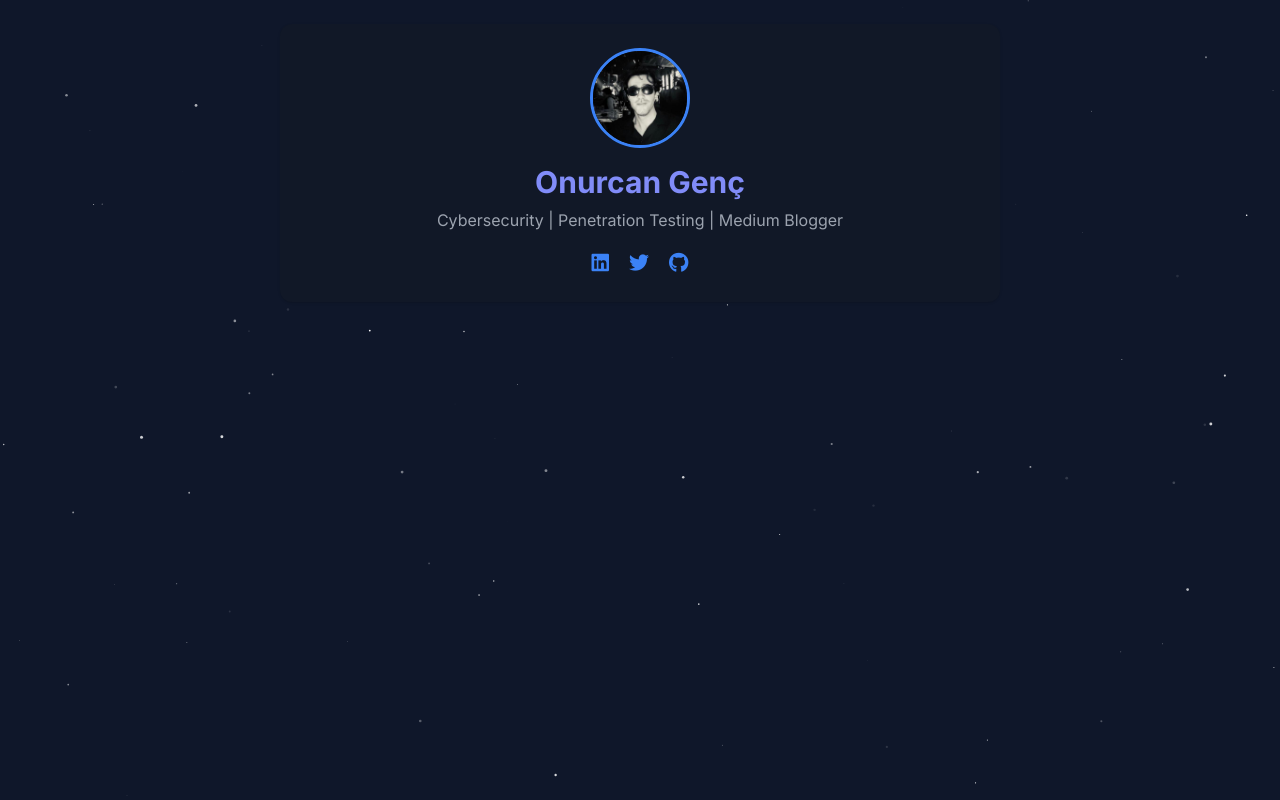
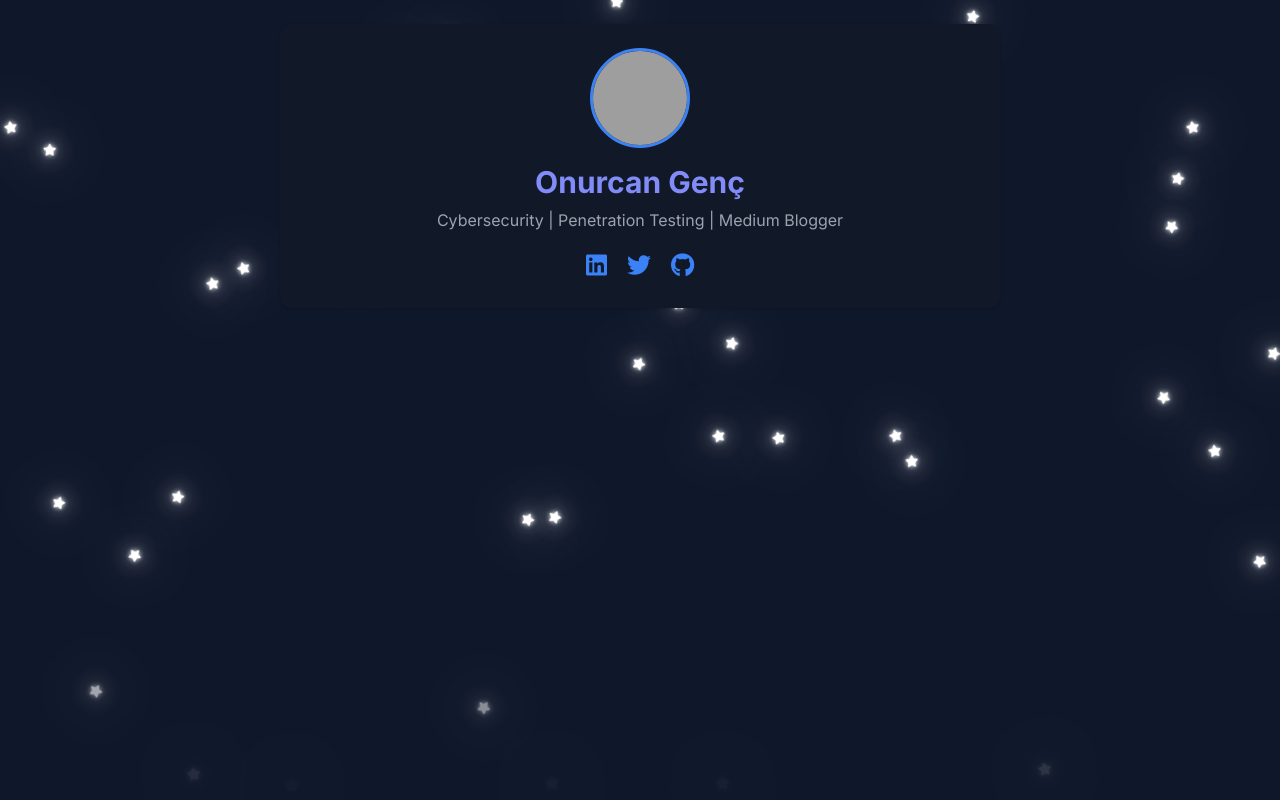
Before and after one commit to onurcangnc/medium_feed_site, a Python web app: template templates/index.html.j2 in a window 1280 px wide. Run offline with Jinja, Linux system fonts and the light colour scheme; the template is opened without the code that fills it, so the values that code supplies are empty; some libraries are stand-ins or nearby versions; grey boxes are pictures that could not be loaded.

Commit message:
frontend adjustements2

```diff
--- a/templates/index.html.j2
+++ b/templates/index.html.j2
@@ -1,34 +1,59 @@
 <!DOCTYPE html>
 <html lang="en" class="dark">
 <head>
-  <meta charset="UTF-8" />
-  <meta name="viewport" content="width=device-width, initial-scale=1.0" />
+  <meta charset="UTF-8">
+  <meta name="viewport" content="width=device-width, initial-scale=1.0">
   <title>{{ site_title }}</title>
 
+  <!-- SEO Meta -->
   <meta name="description" content="Brief descriptions of Onurcan Genç's Medium articles." />
-  <meta name="robots" content="index, follow" />
   <meta property="og:title" content="{{ site_title }}">
   <meta property="og:description" content="Summaries of Onurcan Genç's latest Medium blog posts.">
   <meta property="og:type" content="website">
   <meta property="og:url" content="https://writeup.onurcangenc.com.tr/">
   <meta property="og:image" content="https://writeup.onurcangenc.com.tr/preview.jpg">
 
-  <!-- Tailwind + Fonts -->
+  <!-- Styles & Icons -->
   <link href="https://cdn.jsdelivr.net/npm/tailwindcss@2.2.19/dist/tailwind.min.css" rel="stylesheet">
   <link href="https://fonts.googleapis.com/css2?family=Inter:wght@400;600;700&display=swap" rel="stylesheet">
-  <script src="https://kit.fontawesome.com/a076d05399.js" crossorigin="anonymous"></script>
+  <link rel="stylesheet" href="https://cdnjs.cloudflare.com/ajax/libs/font-awesome/6.5.1/css/all.min.css" crossorigin="anonymous" />
 
   <style>
+    * {
+      margin: 0;
+      padding: 0;
+      box-sizing: border-box;
+    }
     body {
       font-family: 'Inter', sans-serif;
-      background-color: #0f172a;
+      background: #0f172a;
+      min-height: 100vh;
+      overflow-x: hidden;
       position: relative;
     }
-    canvas#stars {
-      position: fixed;
-      top: 0;
-      left: 0;
-      z-index: -1;
+    .star {
+      position: absolute;
+      top: -20px;
+      color: #fff;
+      animation: animate 5s linear forwards;
+    }
+    .star::before {
+      content: "\f005";
+      font-family: FontAwesome;
+      text-shadow: 0 0 5px #fff, 0 0 20px #fff, 0 0 50px #fff;
+    }
+    @keyframes animate {
+      0% {
+        transform: translateY(0) rotate(0deg);
+        opacity: 1;
+      }
+      80% {
+        opacity: 1;
+      }
+      100% {
+        transform: translateY(100vh) rotate(360deg);
+        opacity: 0;
+      }
     }
     .profile-pic {
       width: 100px;
@@ -40,61 +65,53 @@
     .social-icons a {
       margin: 0 10px;
       color: #3b82f6;
-      font-size: 1.25rem;
+      font-size: 1.5rem;
       transition: color 0.3s;
     }
     .social-icons a:hover {
       color: #60a5fa;
     }
   </style>
+</head>
+<body class="text-gray-100">
 
-  <!-- Google AdSense -->
-  <script async src="https://pagead2.googlesyndication.com/pagead/js/adsbygoogle.js?client=ca-pub-XXXXXXXXXXXX" crossorigin="anonymous"></script>
-</head>
-<body class="text-gray-100 leading-normal tracking-normal">
+  <!-- Falling stars -->
+  <script>
+    function stars() {
+      const e = document.createElement("div");
+      e.setAttribute("class", "star");
+      document.body.appendChild(e);
+      e.style.left = Math.random() * window.innerWidth + "px";
+      const size = Math.random() * 12;
+      const duration = 2 + Math.random() * 3;
+      e.style.fontSize = 12 + "px";
+      e.style.animationDuration = duration + "s";
+      setTimeout(() => e.remove(), 5000);
+    }
+    setInterval(stars, 80); // Limit frequency for performance
+  </script>
 
-  <!-- Stars Background -->
-  <canvas id="stars" class="w-full h-full"></canvas>
-
-  <div class="max-w-3xl mx-auto p-6">
-    <!-- Header Section -->
+  <div class="max-w-3xl mx-auto p-6 relative z-10">
     <div class="bg-gray-900 p-6 rounded-xl shadow text-center mb-10">
-      <img src="/static/profile.jpg" alt="Onurcan Genç" class="profile-pic mx-auto mb-4">
+      <img src="/static/profile.png" alt="Onurcan Genç" class="profile-pic mx-auto mb-4">
       <h1 class="text-3xl font-bold text-indigo-400">Onurcan Genç</h1>
       <p class="text-gray-400 mt-2">Cybersecurity | Penetration Testing | Medium Blogger</p>
       <div class="social-icons flex justify-center mt-4">
-        <a href="https://linkedin.com/in/onurcangenc" target="_blank"><i class="fab fa-linkedin"></i></a>
-        <a href="https://twitter.com/onurcangenc" target="_blank"><i class="fab fa-twitter"></i></a>
+        <a href="https://www.linkedin.com/in/onurcangnc/" target="_blank"><i class="fab fa-linkedin"></i></a>
+        <a href="https://x.com/onurcangenc1999" target="_blank"><i class="fab fa-twitter"></i></a>
         <a href="https://github.com/onurcangnc" target="_blank"><i class="fab fa-github"></i></a>
       </div>
     </div>
 
-    <!-- Blog Posts -->
     {% for post in posts %}
-      <div class="bg-gray-800 p-6 rounded-xl mb-8 shadow hover:shadow-2xl transition border border-gray-700">
-        <h2 class="text-2xl font-semibold mb-1 text-white">{{ post.title }}</h2>
+      <div class="bg-gray-800 p-6 rounded-xl mb-8 shadow hover:shadow-2xl border border-gray-700">
+        <h2 class="text-2xl font-semibold text-white mb-1">{{ post.title }}</h2>
         <p class="text-sm text-gray-400">{{ post.published }}</p>
         <p class="mt-2 text-gray-300">{{ post.summary | striptags }}</p>
         <a href="{{ post.link }}" target="_blank" class="text-indigo-400 hover:underline inline-block mt-3">Medium'da oku →</a>
       </div>
-
-      {% if loop.index % 3 == 0 %}
-        <!-- Google AdSense Banner -->
-        <div class="my-8" role="complementary" aria-label="Advertisement">
-          <ins class="adsbygoogle"
-               style="display:block"
-               data-ad-client="ca-pub-XXXXXXXXXXXX"
-               data-ad-slot="1234567890"
-               data-ad-format="auto"
-               data-full-width-responsive="true"></ins>
-          <script>
-            (adsbygoogle = window.adsbygoogle || []).push({});
-          </script>
-        </div>
-      {% endif %}
     {% endfor %}
 
-    <!-- Pagination -->
     <div class="flex justify-between mt-10 text-sm">
       {% if current_page > 1 %}
         <a href="{{ '/' if current_page == 2 else '/page/' ~ (current_page - 1) ~ '.html' }}" class="text-indigo-400 hover:underline">← Previous</a>
@@ -107,52 +124,5 @@
       {% endif %}
     </div>
   </div>
-
-  <!-- Star Background Script -->
-  <script>
-    const canvas = document.getElementById('stars');
-    const ctx = canvas.getContext('2d');
-    let stars = [];
-
-    function resizeCanvas() {
-      canvas.width = window.innerWidth;
-      canvas.height = window.innerHeight;
-    }
-    window.addEventListener('resize', resizeCanvas);
-    resizeCanvas();
-
-    function createStars() {
-      stars = [];
-      for (let i = 0; i < 100; i++) {
-        stars.push({
-          x: Math.random() * canvas.width,
-          y: Math.random() * canvas.height,
-          r: Math.random() * 1.5,
-          o: Math.random()
-        });
-      }
-    }
-
-    function drawStars() {
-      ctx.clearRect(0, 0, canvas.width, canvas.height);
-      ctx.fillStyle = 'white';
-      stars.forEach(star => {
-        ctx.globalAlpha = star.o;
-        ctx.beginPath();
-        ctx.arc(star.x, star.y, star.r, 0, Math.PI * 2);
-        ctx.fill();
-      });
-      ctx.globalAlpha = 1;
-    }
-
-    function animateStars() {
-      drawStars();
-      requestAnimationFrame(animateStars);
-    }
-
-    createStars();
-    animateStars();
-  </script>
-
 </body>
 </html>
```
